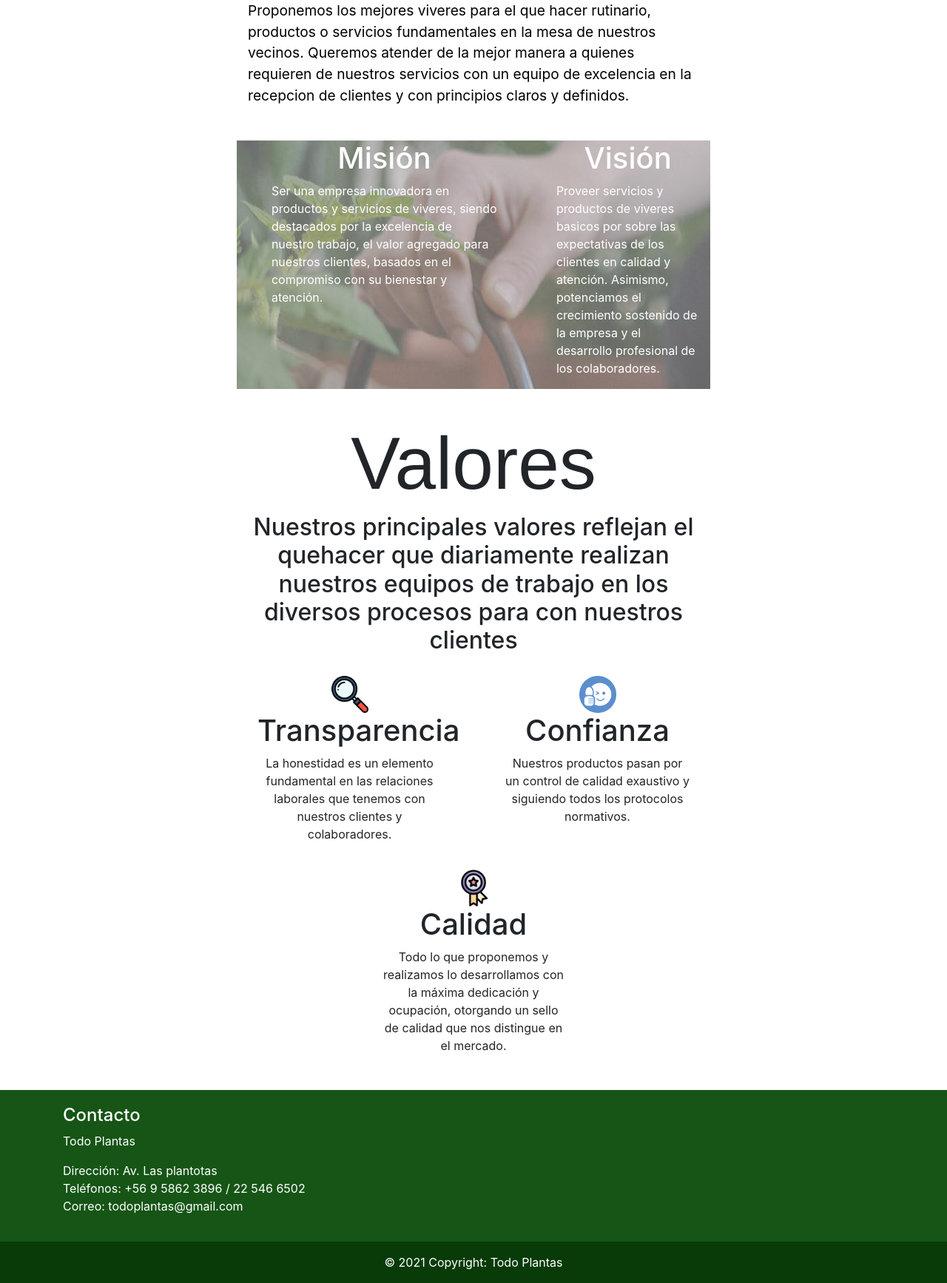
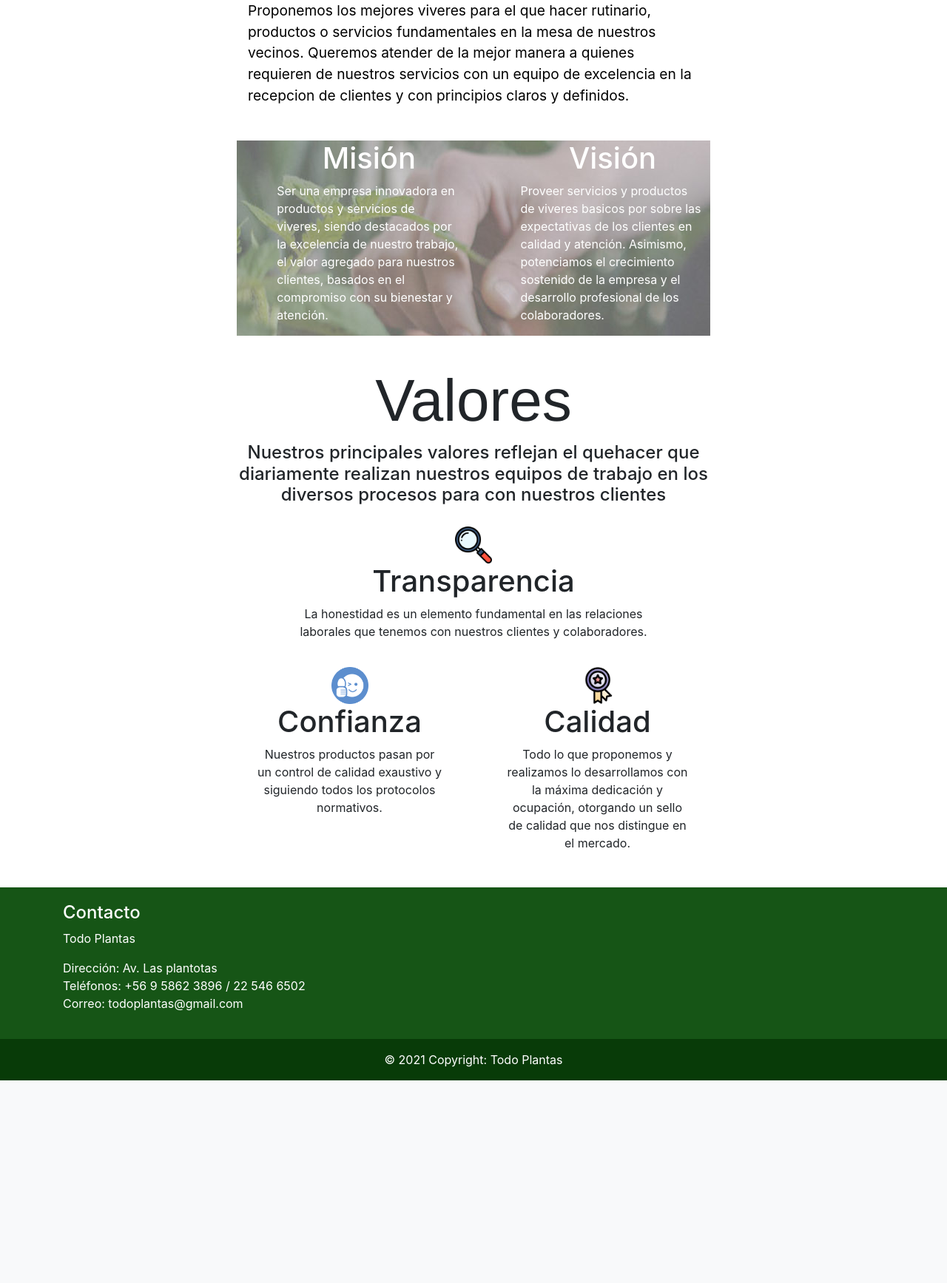
Before and after one commit to carlosztw/test-proyecto-django, a Django app: page /quienessomos/ in a window 1280 px wide. Shown: the part 341-2076 px from the top of the page at 74% size. After the commit the page ends 1802 px from the top, so only its background shows below. Run offline with Django 3.2, Linux system fonts and the light colour scheme; some libraries are stand-ins or nearby versions.

Commit message:
agregue bootstrap

```diff
--- a/app/templates/app/contacto.html
+++ b/app/templates/app/contacto.html
@@ -2,9 +2,9 @@
 {% load static %}
 {% block contenido %}
 {% load crispy_forms_tags %}
-<div class="container-fluid" style="margin-bottom: 4%;">
-    <div class="row">
-        <div class="col-12 col-md-4 offset-md-4">
+<div class="container" style="margin-bottom: 4%;">
+    <div class="row justify-content-center">
+        <div class="col-12 col-sm-12 col-md-8 col-lg-6 col-xl-6">
             <h1 class= "text-center" style="margin-top: 4%; margin-bottom: 4%; color: green; font-weight: bold;">Contáctenos</h1>
             <form action="" method="POST">
                 {% csrf_token %}
--- a/app/templates/app/quienessomos.html
+++ b/app/templates/app/quienessomos.html
@@ -3,11 +3,12 @@
 {% block contenido %}
 <div class="container-fluid">
     <!-- ROW para hacer una separación en 3 secciones de la web-->
-    <div class="row">
-        <div class="d-none d-sm-block col-md-3 col-lg-3">
+    <div class="row justify-content-center">
+        <!-- <div class="d-none d-sm-block col-md-3 col-lg-3">
+        </div>  -->
 
-        </div>
-        <div class="col-sm-12 col-md-6 col-lg-6">
+
+        <div class="col-10 col-sm-10 col-md-8 col-lg-6">
             <!-- CONTENIDO DE QUIENES SOMOS-->
             <section style="position: relative;">
                     <!-- DIV CON LOGO DE LA EMPRESA -->
@@ -25,15 +26,17 @@
 
 
 
+
+
                     </div>
                     <!-- DIV CON LA SECCION MISION Y VISION-->
                     <div class="misionvision" style="background: url('/static/app/img/fondo_2.jpg'); margin-top: 30px;">
-                        <div class="row">
-                            <div class="col-sm-6" style="margin-left: 7%;">
+                        <div class="row justify-content-center">
+                            <div class="col-10 col-sm-9 col-md-9 col-lg-8 col-xl-5" style="margin-left: 7%;">
                                 <h1 style="text-align: center; color: white;">Misión</h1>
                                 <p style="color: white;">Ser una empresa innovadora en productos y servicios de viveres, siendo destacados por la excelencia de nuestro trabajo, el valor agregado para nuestros clientes, basados en el compromiso con su bienestar y atención.</p>
                             </div>
-                            <div class="col-sm-4" style="margin-left: 50px;">
+                            <div class="col-10 col-sm-9 col-md-9 col-lg-8 col-xl-5" style="margin-left: 50px;">
                                 <h1 style="text-align: center;color: white;">Visión</h1>
                                 <p style="color: white;"> Proveer servicios y productos de viveres basicos por sobre las expectativas de los clientes en calidad y atención. Asimismo, potenciamos el crecimiento sostenido de la empresa y el desarrollo profesional de los colaboradores.</p>
                             </div>
@@ -42,18 +45,19 @@
                     </div>
 
                     <div id="finalmente" style="margin-bottom: 5%;">
-                        <h1 style="margin-top: 40px; text-align: center; font-family: 'Helvetica', sans-serif; font-size: 100px;">Valores</h1>
+                        <h2 style="margin-top: 40px; text-align: center; font-family: 'Helvetica', sans-serif; font-size: 80px;">Valores</h2>
                         <h1 class="lines-effect" id="linea"></h1>
-                        <h2 style="text-align: center;">Nuestros principales valores reflejan el quehacer que diariamente realizan nuestros equipos de trabajo en los diversos procesos para con nuestros clientes</h2>
+                        <h4 style="text-align: center;">Nuestros principales valores reflejan el quehacer que diariamente realizan nuestros
+                            equipos de trabajo en los diversos procesos para con nuestros clientes</h4>
                         <div class="row">
-                            <div class="col-sm-5" style="margin-left: auto; margin-right: auto;">
+                            <div class="col-12 col-sm-10 " style="margin-left: auto; margin-right: auto;">
                                 <img src="{% static 'app/img/transparencia.png' %}" width="50px" height="50px" style="display: block; margin-left: auto; margin-right: auto; margin-top: 20px;">
                                 <h1 style="text-align: center;">Transparencia</h1>
                                 <p style="text-align: center;">La honestidad es un elemento fundamental en las relaciones laborales que tenemos con nuestros clientes y colaboradores.
 
                                 </p>
                             </div>
-                            <div class=" col-sm-5" style="margin-left: auto; margin-right: auto;">
+                            <div class="col-12 col-sm-5" style="margin-left: auto; margin-right: auto;">
                                 <img src="{% static 'app/img/aprobacion.png' %}" width="50px" height="50px" style="display: block; margin-left: auto; margin-right: auto; margin-top: 20px;">
                                 <h1 style="text-align: center;">Confianza</h1>
                                 <p style="text-align: center;">Nuestros productos pasan por un control de calidad exaustivo y siguiendo todos los protocolos normativos.
@@ -70,6 +74,9 @@
 
                         </div>
 
+
+                        </div>
+
                     </div>
 
                 </div>
--- a/app/templates/registration/signup.html
+++ b/app/templates/registration/signup.html
@@ -3,9 +3,9 @@
 {% block contenido %}
 {% load crispy_forms_tags %}
 <!-- FORMULARIO REGISTRO -->
-<div class="container-fluid" style="margin-bottom: 3%;">
-    <div class="row">
-        <div class="col-12 col-md-3 offset-md-4 col-lg-3 offset-lg-4">
+<div class="container" style="margin-bottom: 3%;">
+    <div class="row justify-content-center">
+        <div class="col-12 col-sm-10 col-md-7 col-lg-7 col-xl-5">
             <h1 class= "text-center" style="margin-top: 8%; margin-bottom: 6%; color: green; font-weight: bold;">Ingresa tus datos</h1>
 
                 <form action="" method="POST">
```
Also changed, not shown: app/templates/app/agregar_producto.html (+5 -3 lines), app/templates/app/index.html (+13 -10 lines), app/templates/registration/login.html (+12 -3 lines).
